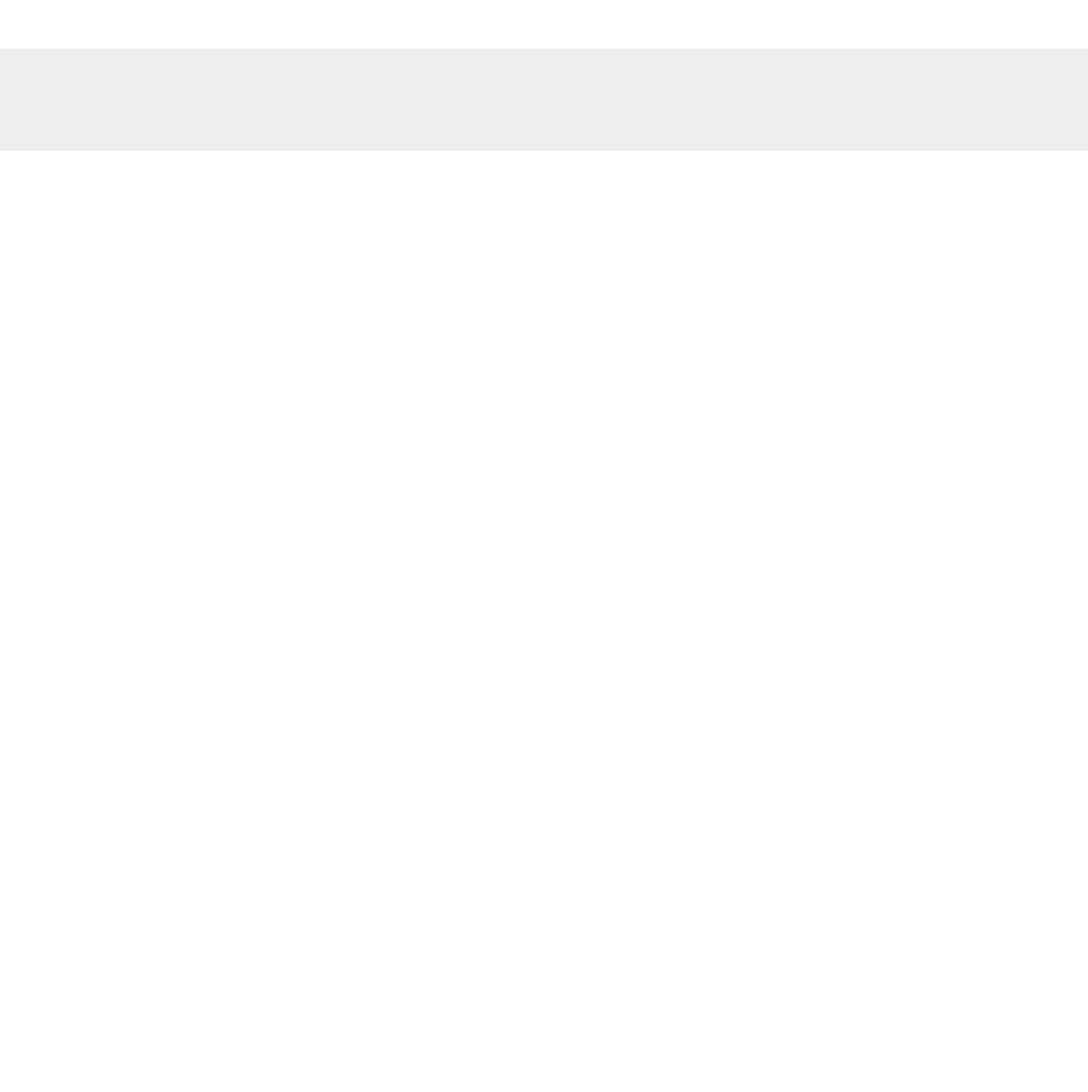
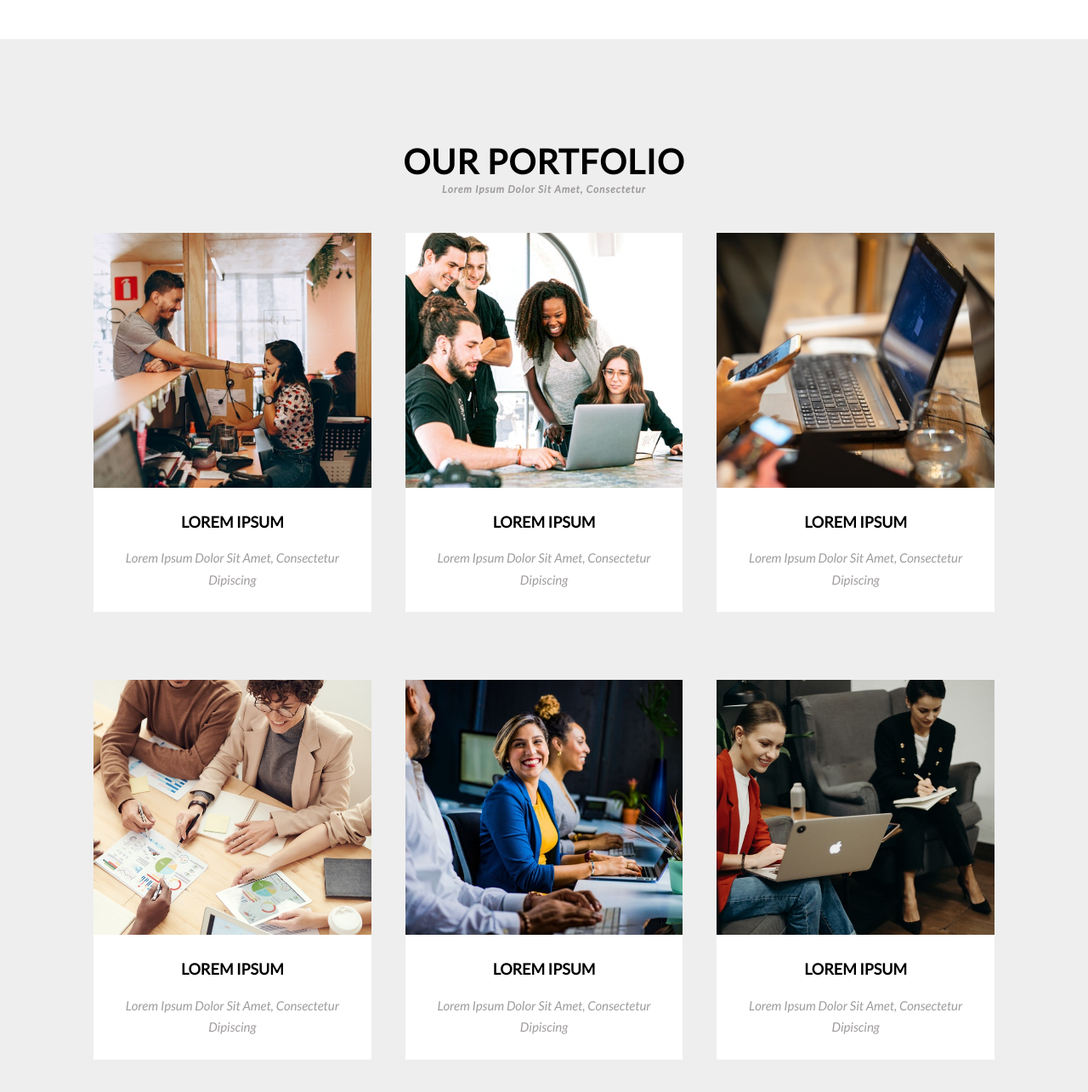
Before and after one commit to michal1986-web/project-git, a website: page index.html in a window 1280 px wide. Shown: the part 1309-2594 px from the top of the page at 85% size. Before the commit the page ends 1486 px from the top, so only its background shows below. Drawn offline with Linux system fonts and the light colour scheme.

Commit message:
Add section portfolio

```diff
--- a/index.html
+++ b/index.html
@@ -59,7 +59,66 @@
         </section>
 
         <section class="portfolio">
+            <div class="container">
+                <h2 class="section__title">our portfolio</h2>
+                <div class="wrapper">
+                    <div class="portfolio__box">
+                        <div class="portfolio__image">
+                            <img src="images/img1.jpg" alt="image">
+                        </div>
+                        <div class="portfolio__description">
+                            <h3 class="box__title">Lorem ipsum</h3>
+                            <p>Lorem ipsum dolor sit amet, consectetur dipiscing</p>
+                        </div>
+                    </div>
+                    <div class="portfolio__box">
+                        <div class="portfolio__image">
+                            <img src="images/img2.jpg" alt="image">
+                        </div>
+                        <div class="portfolio__description">
+                            <h3 class="box__title">Lorem ipsum</h3>
+                            <p>Lorem ipsum dolor sit amet, consectetur dipiscing</p>
+                        </div>
+                    </div>
+                    <div class="portfolio__box">
+                        <div class="portfolio__image">
+                            <img src="images/img3.jpg" alt="image">
+                        </div>
+                        <div class="portfolio__description">
+                            <h3 class="box__title">Lorem ipsum</h3>
+                            <p>Lorem ipsum dolor sit amet, consectetur dipiscing</p>
+                        </div>
+                    </div>
 
+                    <div class="portfolio__box">
+                        <div class="portfolio__image">
+                            <img src="images/img4.jpg" alt="image">
+                        </div>
+                        <div class="portfolio__description">
+                            <h3 class="box__title">Lorem ipsum</h3>
+                            <p>Lorem ipsum dolor sit amet, consectetur dipiscing</p>
+                        </div>
+                    </div>
+                    <div class="portfolio__box">
+                        <div class="portfolio__image">
+                            <img src="images/img5.jpg" alt="image">
+                        </div>
+                        <div class="portfolio__description">
+                            <h3 class="box__title">Lorem ipsum</h3>
+                            <p>Lorem ipsum dolor sit amet, consectetur dipiscing</p>
+                        </div>
+                    </div>
+                    <div class="portfolio__box">
+                        <div class="portfolio__image">
+                            <img src="images/img6.jpg" alt="image">
+                        </div>
+                        <div class="portfolio__description">
+                            <h3 class="box__title">Lorem ipsum</h3>
+                            <p>Lorem ipsum dolor sit amet, consectetur dipiscing</p>
+                        </div>
+                    </div>
+                </div>
+            </div>
         </section>
 
     </body>
--- a/sass/style.scss
+++ b/sass/style.scss
@@ -42,7 +42,7 @@ section {
 .section__title {
     font-size: 40px;
     text-transform: uppercase;
-    margin: 40px 0;
+    margin: 50px 0;
     position: relative;
     letter-spacing: 1px;
     &::after {
@@ -61,6 +61,8 @@ section {
 .box__title {
     font-size: 18px;
     text-transform: uppercase;
+    margin: 0;
+    padding-top: 15px;
 }
 
 /* Header */
@@ -159,6 +161,11 @@ section {
         border: 1px solid $color-logo;
         border-radius: 50%;
     }
+    p {
+        font-style: italic;
+        color: $color-quote;
+        text-transform: capitalize;
+    }
 }
 
 /* Services */
@@ -166,3 +173,29 @@ section {
 .portfolio {
     background: $color-one;
 }
+
+.portfolio__box {
+    flex: 0 0 33.333%;
+    min-height: 300px;
+    margin-bottom: 80px;
+    padding: 0 20px;
+}
+
+.portfolio__image {
+    img {
+        width: 100%;
+        height: 300px;
+        object-fit: cover;
+        vertical-align: middle;
+    }
+}
+
+.portfolio__description {
+    background: white;
+    padding: 10px;
+    p {
+        font-style: italic;
+        color: $color-quote;
+        text-transform: capitalize;
+    }
+}
```
Also changed, not shown: css/style.css, images/img2.jpg (added), images/img3.jpg (added), images/img4.jpg (added), images/img5.jpg (added), images/img6.jpg (added), 1 other file.
